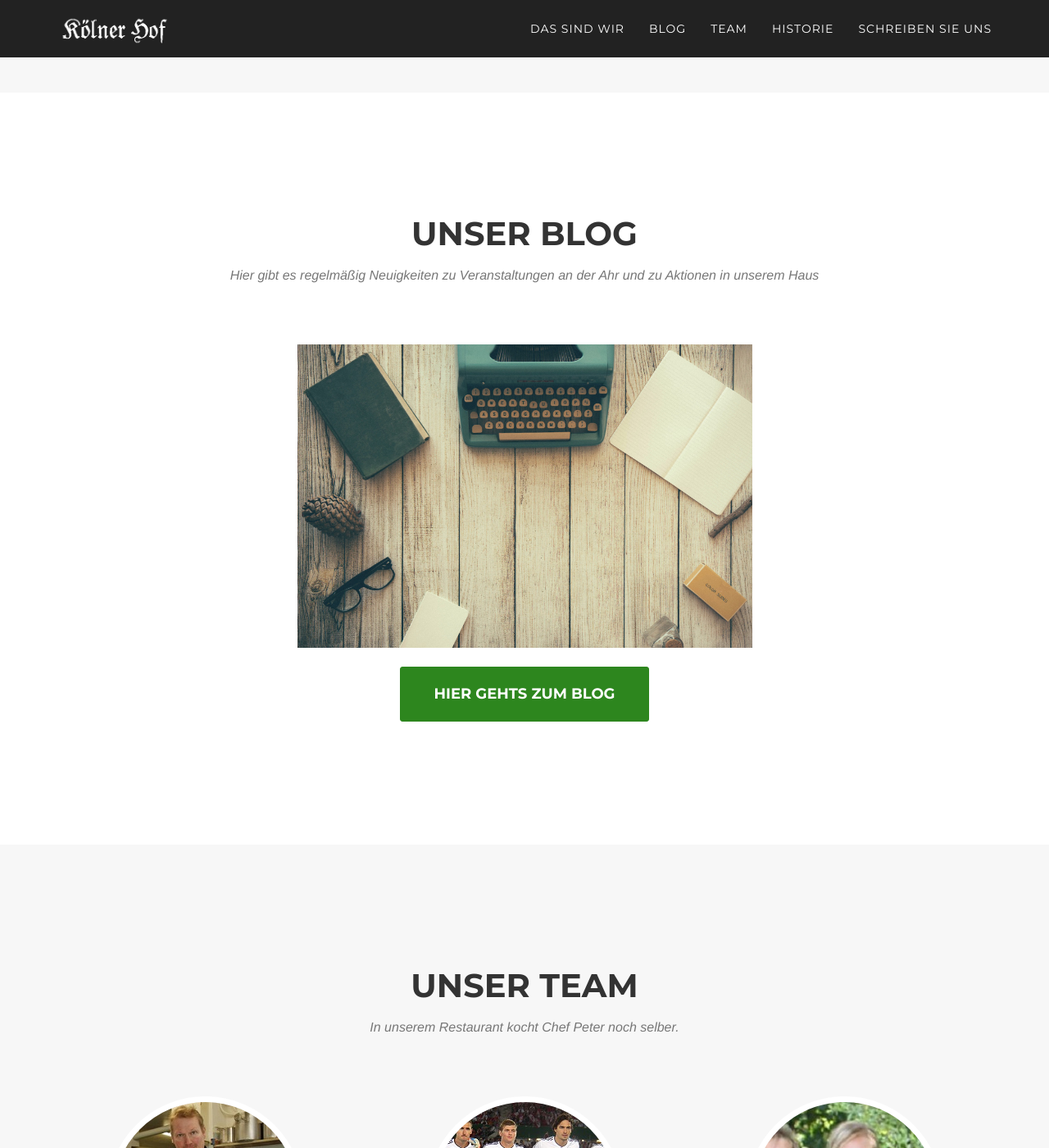
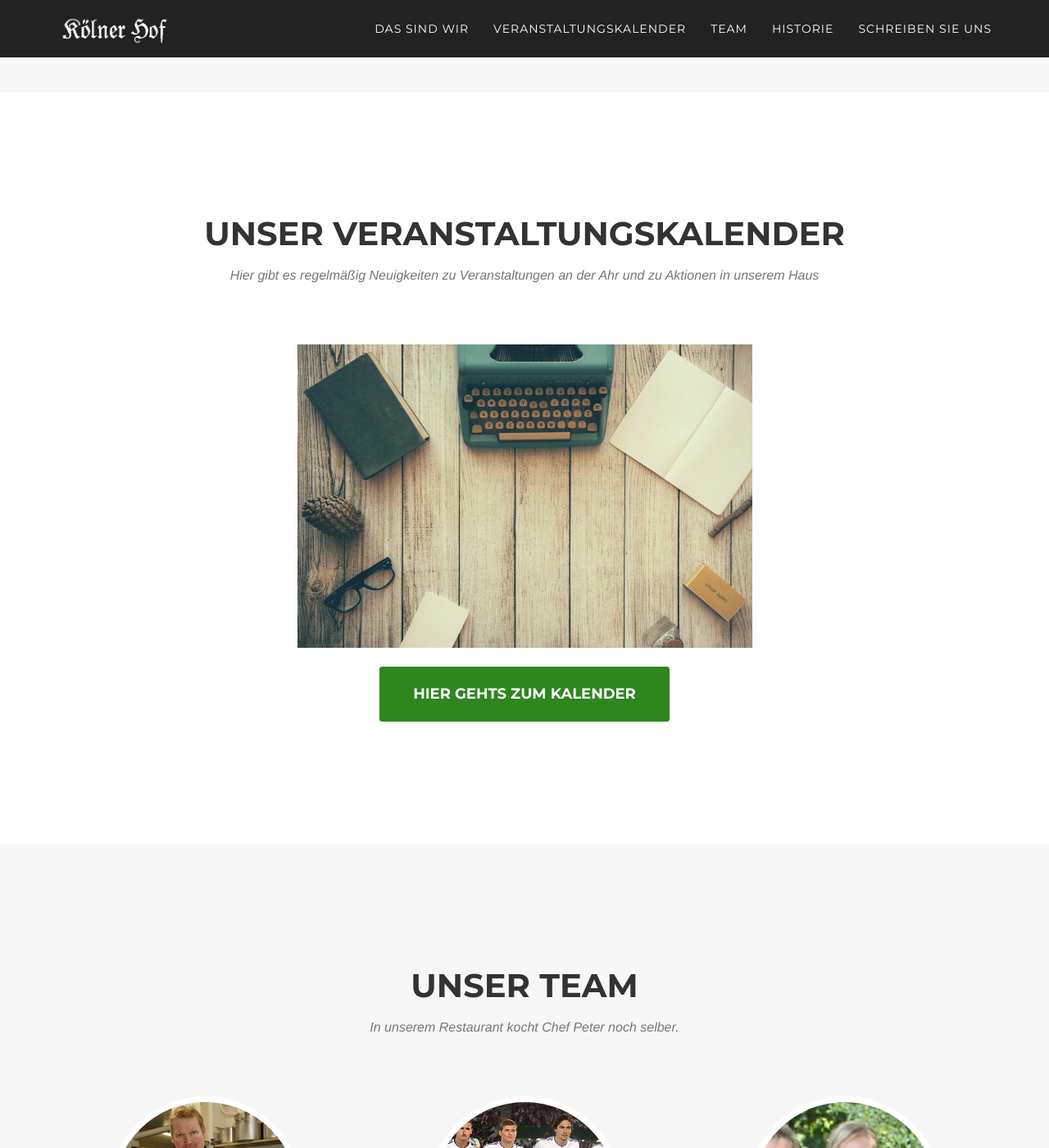
Before and after one commit to KoelnerHof/KoelnerHof.github.io, a Jekyll site: the page index.html, which Jekyll copies as it is, in a window 1280 px wide and 1400 px high, scrolled down 2208 px. Shown: the whole window at 82% size. Built offline with Jekyll 4.4.1, drawn with Linux system fonts in a browser that asks for light colours; nearby versions of some CDN libraries; some web fonts are replaced; library files that are not in the unit come from our copies.

Commit message:
no message

```diff
--- a/_layouts/temp.html
+++ b/_layouts/temp.html
@@ -72,7 +72,7 @@
                     <a class="page-scroll" href="http://koelnerhof.github.io/index.html#portfolio">Das sind wir</a>
                 </li>
                 <li>
-                    <a class="page-scroll" href="#portfolio">Blog</a>
+                    <a class="page-scroll" href="#portfolio">Veranstaltungskalender</a>
                 </li>
                 <li>
                     <a class="page-scroll" href="http://koelnerhof.github.io/index.html#team">Team</a>
@@ -93,12 +93,12 @@
 <header>
     <div class="container">
         <div class="intro-text">
-            <div class="intro-heading">Unser Blog</div>
+            <div class="intro-heading">Unser Veranstaltungskalender</div>
             <h4 class="section-subheading text-muted" style="color: #fff">
                 Hier gibts aktuelle Neuigkeiten rund um Aktionen in unserem Hause und Veranstaltungen an der Ahr. <br/>
                 &nbsp;</h4>
             <h4>&nbsp;</h4>
-            <a href="#portfolio" class="page-scroll btn btn-xl">Zu den Blogposts</a>
+            <a href="#portfolio" class="page-scroll btn btn-xl">Zu den Einträgen</a>
         </div>
     </div>
 </header>
--- a/_layouts/tempblogpost.html
+++ b/_layouts/tempblogpost.html
@@ -72,7 +72,7 @@
                     <a class="page-scroll" href="http://koelnerhof.github.io/index.html#portfolio">Das sind wir</a>
                 </li>
                 <li>
-                    <a class="page-scroll" href="http://koelnerhof.github.io/blog/index.html#portfolio">Blog</a>
+                    <a class="page-scroll" href="http://koelnerhof.github.io/blog/index.html#portfolio">Veranstaltungskalender</a>
                 </li>
                 <li>
                     <a class="page-scroll" href="http://koelnerhof.github.io/index.html#team">Team</a>
@@ -93,12 +93,12 @@
 <header>
     <div class="container">
         <div class="intro-text">
-            <div class="intro-heading">Unser Blog</div>
+            <div class="intro-heading">Unser Veranstaltungskalender</div>
             <h4 class="section-subheading text-muted" style="color: #fff">
                 Hier gibts aktuelle Neuigkeiten rund um Aktionen in unserem Hause und Veranstaltungen an der Ahr. <br/>
                 &nbsp;</h4>
             <h4>&nbsp;</h4>
-            <a href="http://koelnerhof.github.io/blog#portfolio" class="page-scroll btn btn-xl">Zurück zu den Blogposts</a>
+            <a href="http://koelnerhof.github.io/blog#portfolio" class="page-scroll btn btn-xl">Zurück zu den Einträgen</a>
         </div>
     </div>
 </header>
--- a/index.html
+++ b/index.html
@@ -64,7 +64,7 @@
                     <a class="page-scroll" href="#portfolio">Das sind wir</a>
                 </li>
                 <li>
-                    <a class="page-scroll" href="#blog">Blog</a>
+                    <a class="page-scroll" href="#blog">Veranstaltungskalender</a>
                 </li>
                 <li>
                     <a class="page-scroll" href="#team">Team</a>
@@ -179,7 +179,7 @@
     <div class="container text-center">
         <div class="row">
             <div class="col-lg-12 text-center">
-                <h2 class="section-heading">Unser Blog</h2>
+                <h2 class="section-heading">Unser Veranstaltungskalender</h2>
 
                 <h3 class="section-subheading text-muted">Hier gibt es
                     regelmäßig Neuigkeiten zu Veranstaltungen an der Ahr und zu Aktionen in unserem Haus</h3>
@@ -191,7 +191,7 @@
 
 
         </div>
-        <a style="margin-top: 2% " href="blog/index.html" class="page-scroll btn btn-xl">Hier gehts zum Blog</a>
+        <a style="margin-top: 2% " href="blog/index.html" class="page-scroll btn btn-xl">Hier gehts zum Kalender</a>
     </div>
 </section>
 
```
